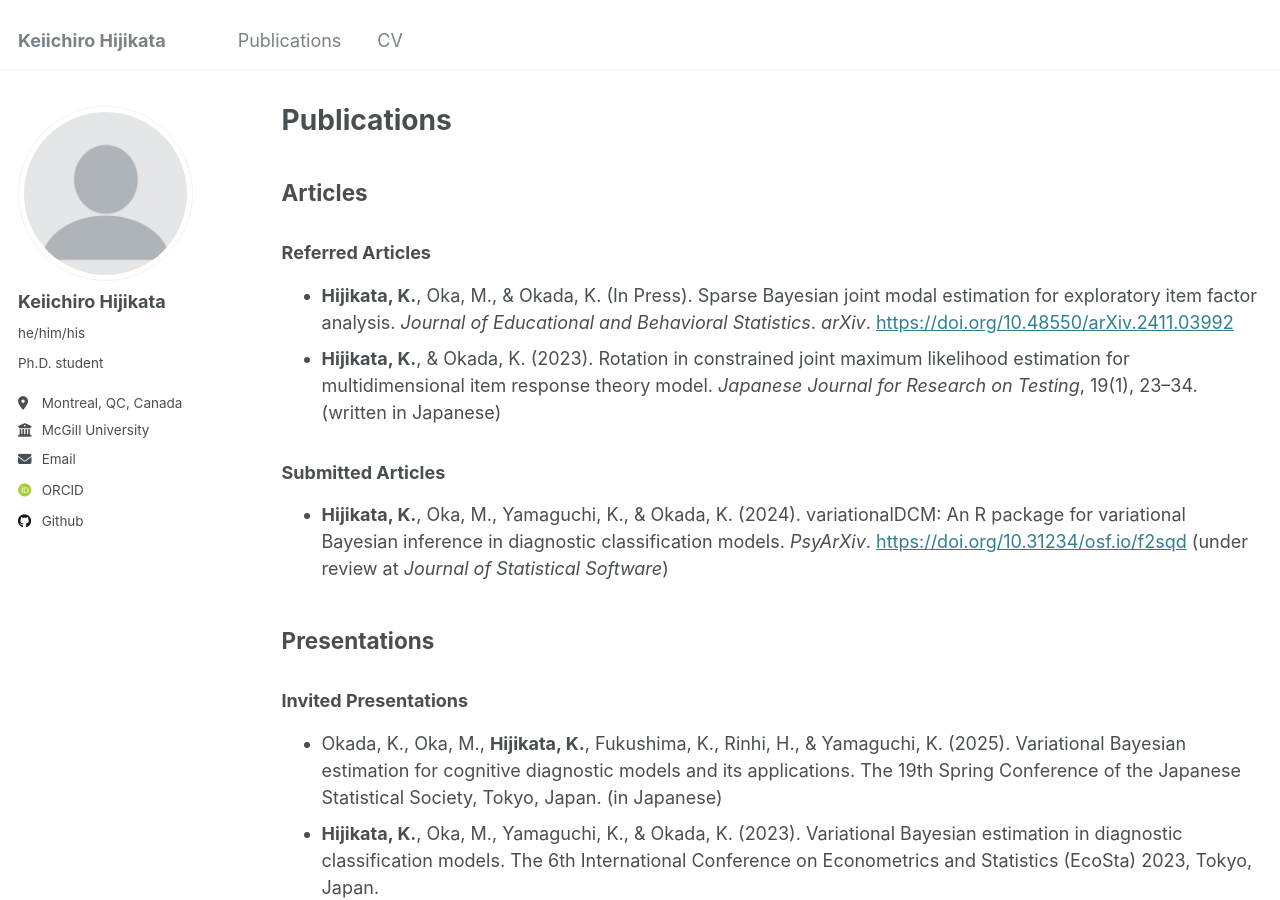
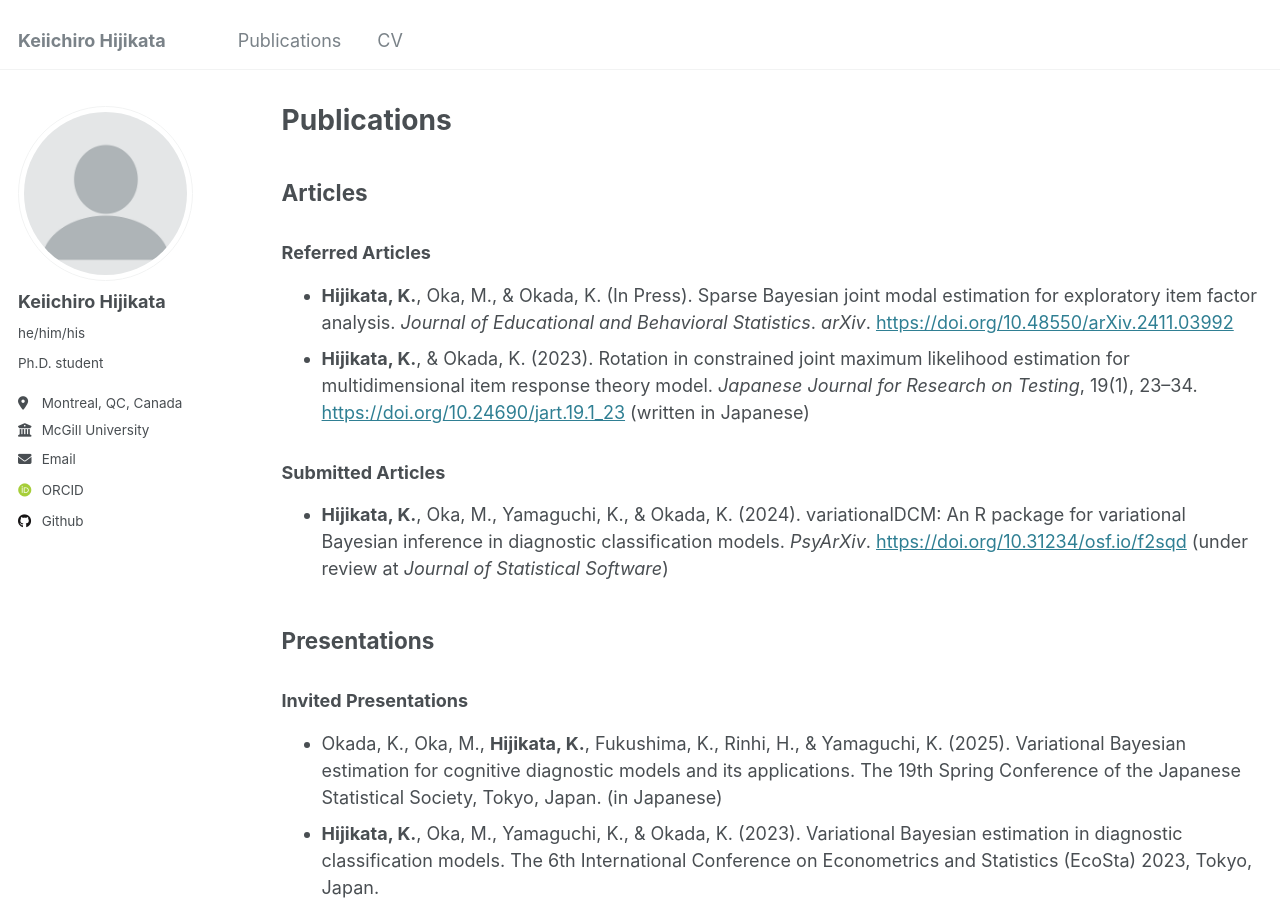
Before and after one commit to khijikata/khijikata.github.io, a Jekyll site: the page built from _pages/publications.md, in a window 1280 px wide and 900 px high. Built offline with Jekyll 4.4.1, drawn with Linux system fonts in a browser that asks for light colours; some web fonts are replaced; part of the change alters nothing that is shown.

Commit message:
Update publications.md

```diff
--- a/_pages/publications.md
+++ b/_pages/publications.md
@@ -11,7 +11,7 @@ author_profile: true
 
 ### Referred Articles
 - **Hijikata, K.**, Oka, M., & Okada, K. (In Press). Sparse Bayesian joint modal estimation for exploratory item factor analysis. *Journal of Educational and Behavioral Statistics*. *arXiv*. [https://doi.org/10.48550/arXiv.2411.03992](https://doi.org/10.48550/arXiv.2411.03992)
-- **Hijikata, K.**, & Okada, K. (2023). Rotation in constrained joint maximum likelihood estimation for multidimensional item response theory model. *Japanese Journal for Research on Testing*, 19(1), 23–34. (written in Japanese)
+- **Hijikata, K.**, & Okada, K. (2023). Rotation in constrained joint maximum likelihood estimation for multidimensional item response theory model. *Japanese Journal for Research on Testing*, 19(1), 23–34. [https://doi.org/10.24690/jart.19.1_23](https://doi.org/10.24690/jart.19.1_23) (written in Japanese)
 
 ### Submitted Articles
 - **Hijikata, K.**, Oka, M., Yamaguchi, K., & Okada, K. (2024). variationalDCM: An R package for variational Bayesian inference in diagnostic classification models. *PsyArXiv*. [https://doi.org/10.31234/osf.io/f2sqd](https://doi.org/10.31234/osf.io/f2sqd) (under review at *Journal of Statistical Software*)
```
